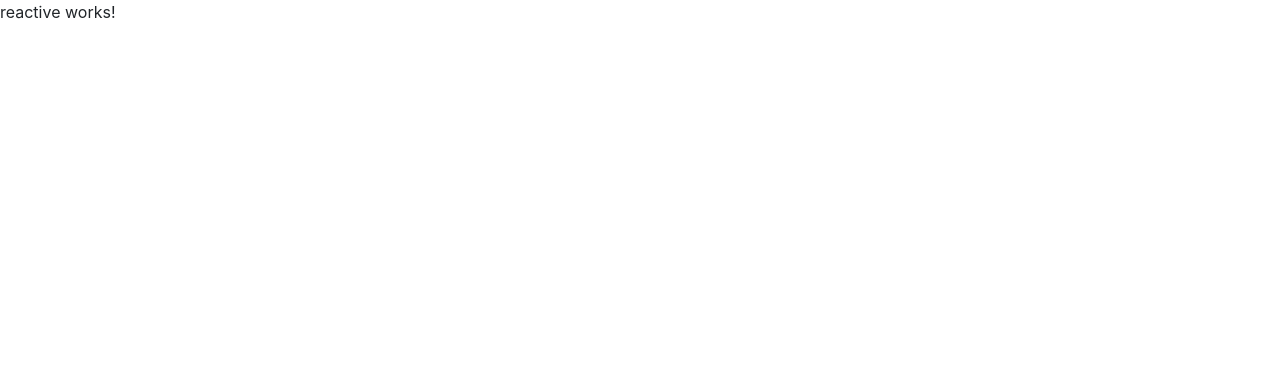
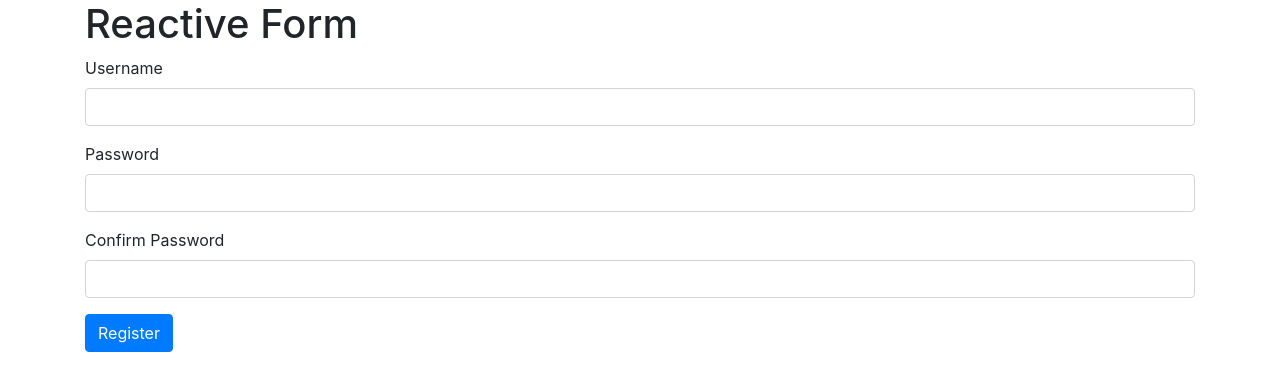
Before and after one commit to premrajah/angular-8-forms, an Angular app: page /reactive in a window 1280 px wide. Shown: the top 390 px of the page. Built offline with nearby package versions, Linux system fonts and the light colour scheme.

Commit message:
Moved files around Base html fro reactive forms

```diff
--- a/src/app/reactive/reactive.component.html
+++ b/src/app/reactive/reactive.component.html
@@ -1 +1,25 @@
-<p>reactive works!</p>
+<div class="container">
+  <h1>Reactive Form</h1>
+
+  <form>
+
+    <div class="form-group">
+      <label>Username</label>
+      <input type="text" class="form-control">
+    </div>
+
+    <div class="form-group">
+      <label>Password</label>
+      <input type="password" class="form-control">
+    </div>
+
+    <div class="form-group">
+      <label>Confirm Password</label>
+      <input type="password" class="form-control">
+    </div>
+
+    <button class="btn btn-primary" type="submit">Register</button>
+
+
+  </form>
+</div>
--- a/src/app/enrolment.service.ts
+++ b/src/app/tdf/enrolment.service.ts
@@ -1,6 +1,6 @@
 import { Injectable } from '@angular/core';
 import { HttpClient, HttpErrorResponse } from '@angular/common/http';
-import { User } from './user';
+import { User } from '../user';
 import { catchError } from 'rxjs/operators';
 import { throwError } from 'rxjs';
 
--- a/src/app/tdf/tdf.component.ts
+++ b/src/app/tdf/tdf.component.ts
@@ -1,6 +1,6 @@
 import { Component, OnInit } from '@angular/core';
 import { User } from '../user';
-import { EnrolmentService } from '../enrolment.service';
+import { EnrolmentService } from './enrolment.service';
 
 @Component({
   selector: 'app-tdf',
--- a/src/main.ts
+++ b/src/main.ts
@@ -1,7 +1,7 @@
 import { enableProdMode } from '@angular/core';
 import { platformBrowserDynamic } from '@angular/platform-browser-dynamic';
 
-import { AppModule } from './app/app.module';
+import { AppModule } from './app/tdf/app.module';
 import { environment } from './environments/environment';
 
 if (environment.production) {
```
Also changed, not shown: src/app/tdf/app.module.ts (renamed from src/app/app.module.ts, +5 -5 lines), 1 other file (tests, documents, lock files or other folders).
